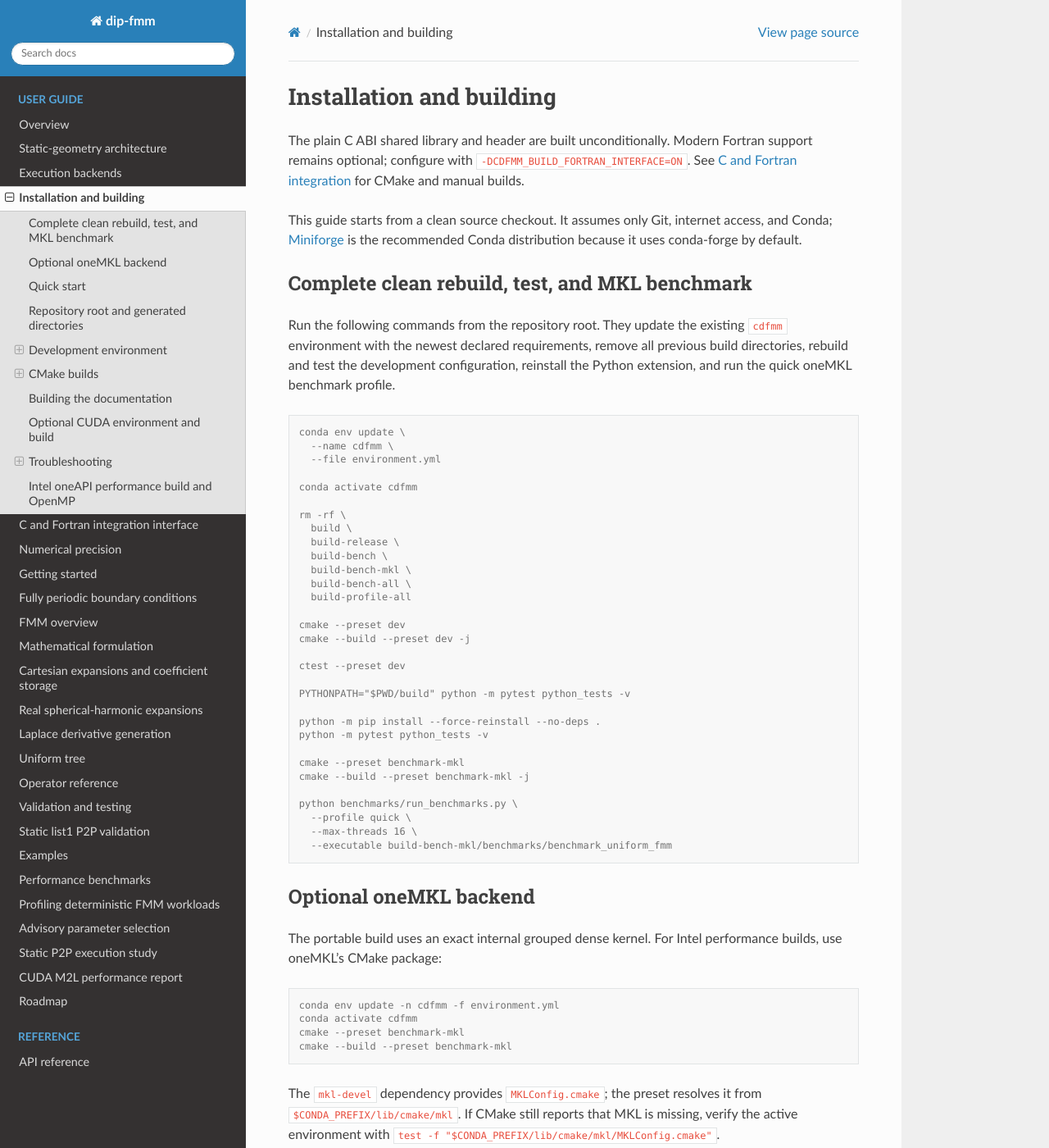
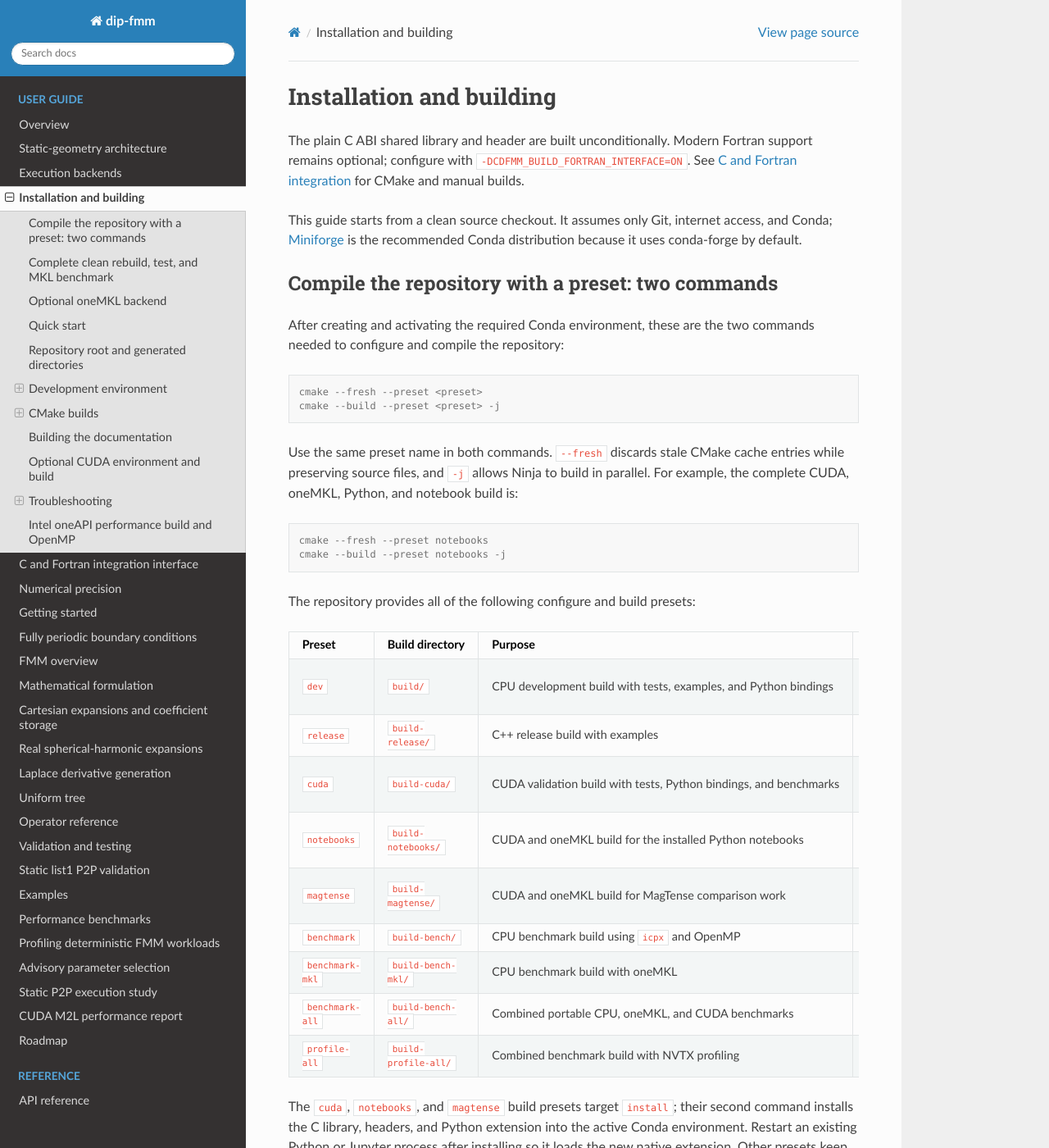
Before and after one commit to Ximtecs/dip-fmm, a Sphinx documentation site: the page built from docs/installation.md, in a window 1280 px wide and 1400 px high. Shown: the whole window at 82% size. Built offline with Sphinx 7.4.7 and the Read the Docs theme 3.1.0, drawn with Linux system fonts in a browser that asks for light colours; the version number is read from the project's files by our own code; some of the changed text lies outside the part shown.

Commit message:
fix preset builds and expand notebook examples

````diff
--- a/docs/installation.md
+++ b/docs/installation.md
@@ -8,6 +8,52 @@ Fortran support remains optional; configure with
 This guide starts from a clean source checkout.  It assumes only Git, internet
 access, and Conda; [Miniforge](https://github.com/conda-forge/miniforge) is the
 recommended Conda distribution because it uses conda-forge by default.
+
+## Compile the repository with a preset: two commands
+
+After creating and activating the required Conda environment, these are the
+two commands needed to configure and compile the repository:
+
+```console
+cmake --fresh --preset <preset>
+cmake --build --preset <preset> -j
+```
+
+Use the same preset name in both commands. `--fresh` discards stale CMake cache
+entries while preserving source files, and `-j` allows Ninja to build in
+parallel. For example, the complete CUDA, oneMKL, Python, and notebook build is:
+
+```console
+cmake --fresh --preset notebooks
+cmake --build --preset notebooks -j
+```
+
+The repository provides all of the following configure and build presets:
+
+| Preset | Build directory | Purpose | Installs into active Conda environment | Test preset |
+| --- | --- | --- | --- | --- |
+| `dev` | `build/` | CPU development build with tests, examples, and Python bindings | No | `ctest --preset dev` |
+| `release` | `build-release/` | C++ release build with examples | No | None |
+| `cuda` | `build-cuda/` | CUDA validation build with tests, Python bindings, and benchmarks | Yes | `ctest --preset cuda` |
+| `notebooks` | `build-notebooks/` | CUDA and oneMKL build for the installed Python notebooks | Yes | `ctest --preset notebooks` |
+| `magtense` | `build-magtense/` | CUDA and oneMKL build for MagTense comparison work | Yes | `ctest --preset magtense` |
+| `benchmark` | `build-bench/` | CPU benchmark build using `icpx` and OpenMP | No | None |
+| `benchmark-mkl` | `build-bench-mkl/` | CPU benchmark build with oneMKL | No | None |
+| `benchmark-all` | `build-bench-all/` | Combined portable CPU, oneMKL, and CUDA benchmarks | No | None |
+| `profile-all` | `build-profile-all/` | Combined benchmark build with NVTX profiling | No | None |
+
+The `cuda`, `notebooks`, and `magtense` build presets target `install`; their
+second command installs the C library, headers, and Python extension into the
+active Conda environment. Restart an existing Python or Jupyter process after
+installing so it loads the new native extension. Other presets keep their
+artefacts in the build directory shown above.
+
+Only presets that compile the C++ test suite have a matching test preset. Run
+that optional third command after compilation, for example:
+
+```console
+ctest --preset notebooks
+```
 
 ## Complete clean rebuild, test, and MKL benchmark
 
````
Also changed, not shown: CMakeLists.txt (+7 -0 lines), README.md (+20 -7 lines), 9 other files.
